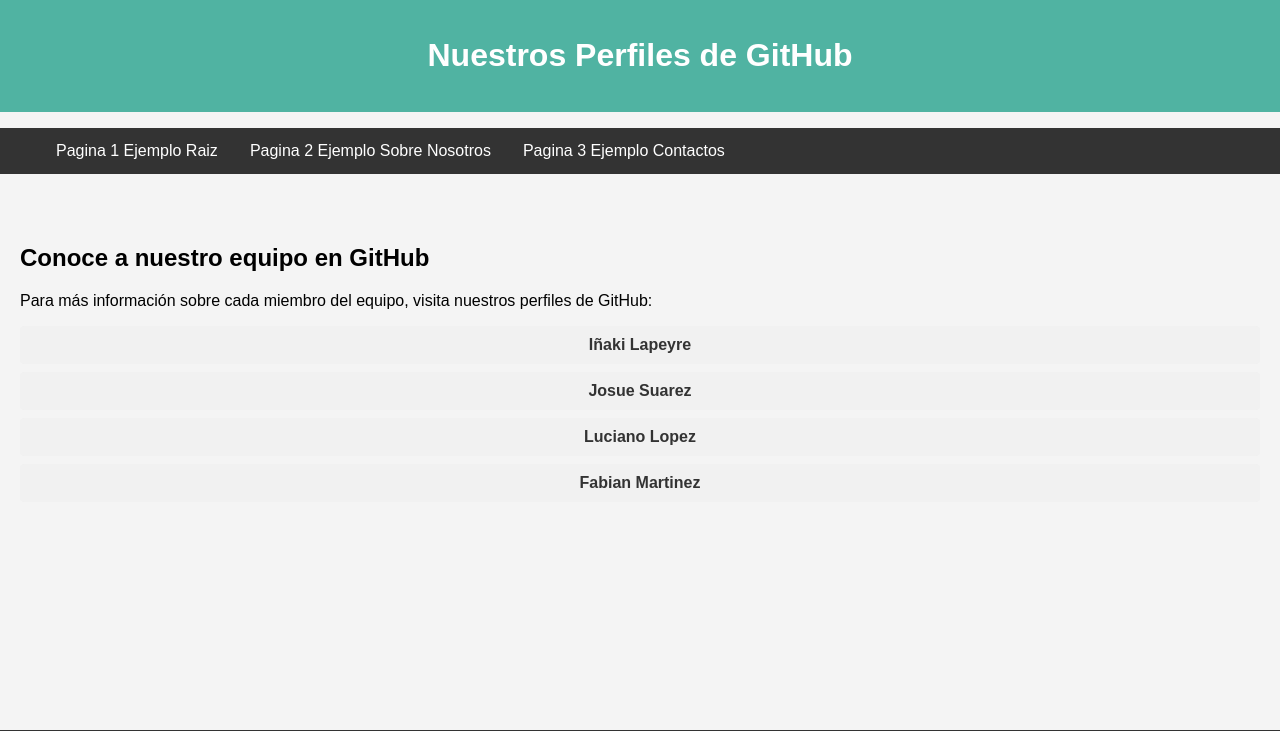
After one commit to josu-dev/PintaService, a Flask app: page /contact in a window 1280 px wide. The commit adds this page. Shown: the top 731 px of the page. Run offline with Flask 3, Linux system fonts and the light colour scheme.

Commit message:
Añadi 404 Error y contact page

```diff
--- a/admin/src/web/__init__.py
+++ b/admin/src/web/__init__.py
@@ -8,4 +8,12 @@ def create_app(env='development', static_folder='../../static'):
     def home():
         return render_template('home.html')
 
+    @app.get('/contact')
+    def contact():
+        return render_template('contact.html')
+
+    @app.errorhandler(404)
+    def page_not_found(e):
+        return render_template('error.html', error_code='404', error_message='Página no encontrada'), 404
+
     return app
--- /dev/null
+++ b/admin/src/web/templates/contact.html
@@ -0,0 +1,19 @@
+{% extends "layout.html" %}
+{% block head %}<link rel="stylesheet" href="{{ url_for('static', filename='contact.css') }}"> {% endblock %}
+
+{% block title %}Contactos{% endblock %}
+
+{% block header %}Nuestros Perfiles de GitHub{% endblock %}
+
+{% block content %}
+  <h2>Conoce a nuestro equipo en GitHub</h2>
+  <p>Para más información sobre cada miembro del equipo, visita nuestros perfiles de GitHub:</p>
+
+  <ul class="github-links">
+    <li><a href="https://github.com/KinnaGt" target="_blank">Iñaki Lapeyre</a></li>
+    <li><a href="https://github.com/j-josu" target="_blank">Josue Suarez</a></li>
+    <li><a href="https://github.com/lucho-lopez" target="_blank">Luciano Lopez</a></li>
+    <li><a href="https://github.com/Fabian-Martinez-Rincon" target="_blank">Fabian Martinez</a></li>
+    <!-- Agrega más enlaces aquí -->
+  </ul>
+{% endblock %}
--- a/admin/src/web/templates/layout.html
+++ b/admin/src/web/templates/layout.html
@@ -4,7 +4,7 @@
     <meta charset="UTF-8">
     <title>{% block title %}Grupo 4{% endblock %}</title>
     <link rel="stylesheet" href="{{ url_for('static', filename='layout.css') }}">
-
+    {% block head %}{% endblock %}
 </head>
 <body>
 
--- /dev/null
+++ b/admin/static/contact.css
@@ -0,0 +1,22 @@
+.github-links {
+  list-style-type: none;
+  padding: 0;
+}
+
+.github-links li {
+  background-color: #f1f1f1;
+  margin: 8px 0;
+  padding: 10px;
+  text-align: center;
+  border-radius: 4px;
+}
+
+.github-links a {
+  text-decoration: none;
+  color: #333;
+  font-weight: bold;
+}
+
+.github-links a:hover {
+  text-decoration: underline;
+}
```
Also changed, not shown: admin/src/web/templates/error.html (added, +13 -0 lines), admin/static/error.css (added, +32 -0 lines).
